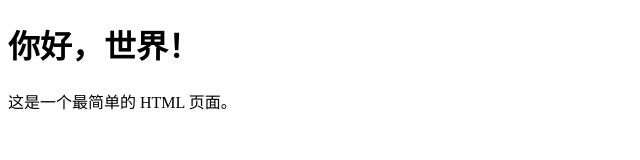
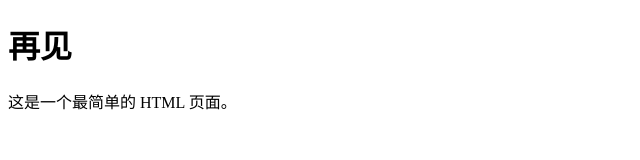
Before and after one commit to liujialu1111-cmyk/wed04, a plain HTML site: page index.html in a window 1280 px wide. Shown: the whole page, without its empty margins (0-640 px from the left). Drawn offline with Linux system fonts and the light colour scheme.

Commit message:
更改12

```diff
--- a/index.html
+++ b/index.html
@@ -6,7 +6,7 @@
   <title>最简单的网页</title>
 </head>
 <body>
-  <h1>你好，世界！</h1>
+  <h1>再见</h1>
   <p>这是一个最简单的 HTML 页面。</p>
 </body>
 </html>
```
